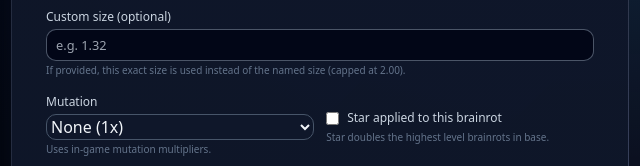
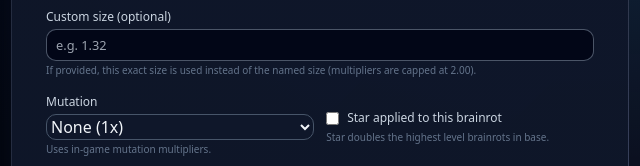
Before and after one commit to EscapeEscapeEscape/brainrot-calculator, a plain HTML site: page index.html in a window 1280 px wide. Shown: the part 455-621 px from the top of the page, 69-709 px from the left. Drawn offline with nearby package versions, Linux system fonts and the light colour scheme.

Commit message:
Fix multiplier note
Fix multiplier note

```diff
--- a/index.html
+++ b/index.html
@@ -285,7 +285,7 @@
                   class="bg-slate-900 text-slate-100 border-slate-600 rounded-md px-2 py-1 text-xs border w-full"
                 />
                 <p class="text-[10px] text-slate-500 mt-0.5">
-                  If provided, this exact size is used instead of the named size (capped at
+                  If provided, this exact size is used instead of the named size (multipliers are capped at
                   2.00).
                 </p>
               </div>
```
